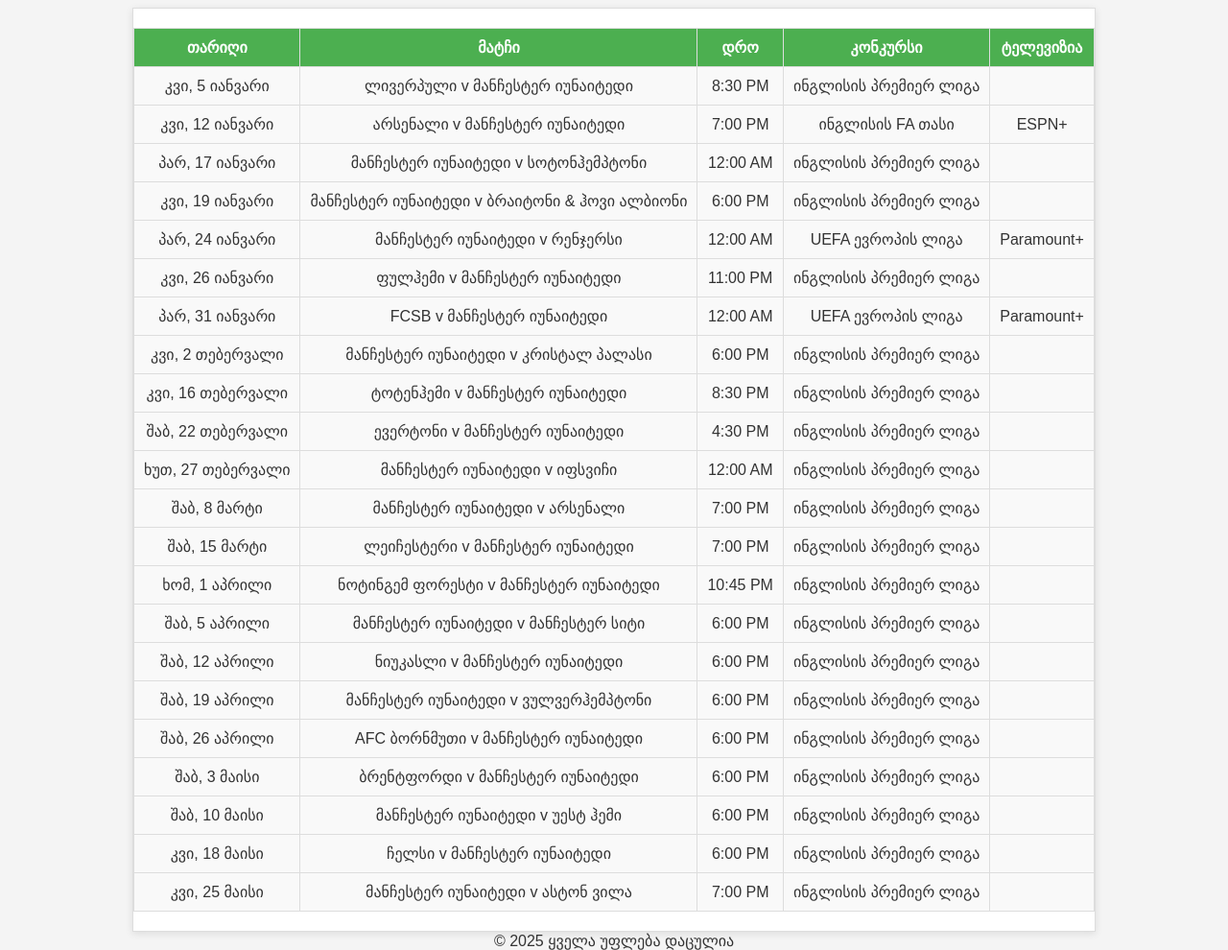
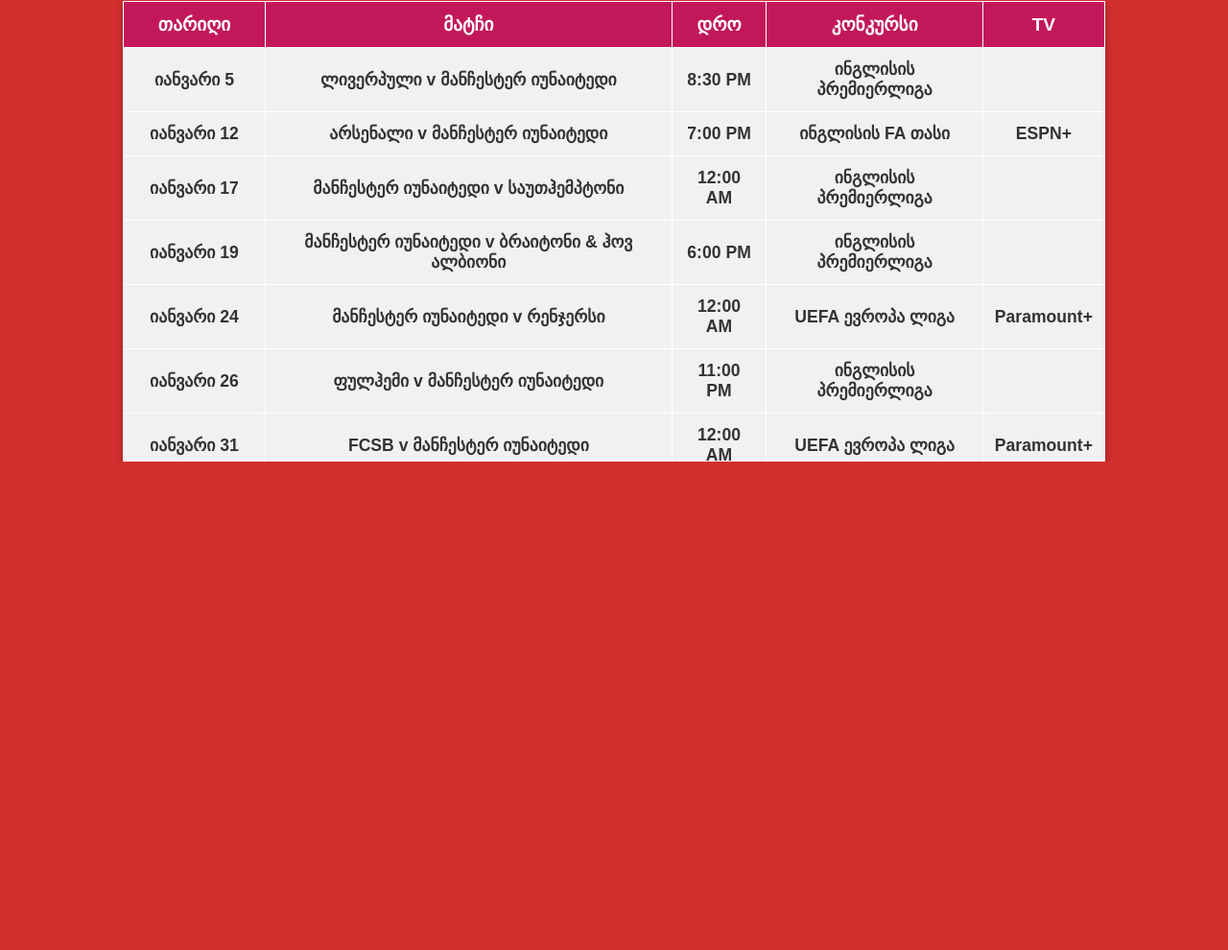
Before and after one commit to United-ka/United-Georgiaa, a plain HTML site: page თამაშები.html in a window 1280 px wide. Shown: the part 98-1088 px from the top of the page at 96% size. After the commit the page ends 800 px from the top, so only its background shows below. Drawn offline with Linux system fonts and the light colour scheme.

Commit message:
committed

```diff
--- a/თამაშები.html
+++ b/თამაშები.html
@@ -3,93 +3,82 @@
 <head>
     <meta charset="UTF-8">
     <meta name="viewport" content="width=device-width, initial-scale=1.0">
-    <title>მანჩესტერ იუნაიტედის განრიგი</title>
-    <link rel="stylesheet" href="style.css">
+    <title>მანჩესტერ იუნაიტედი 2025 მატჩები</title>
     <style>
-        /* Basic styles */
         body {
+            background-color: #d32f2f; /* Red background */
             font-family: Arial, sans-serif;
-            background-color: #f4f4f4;
+            color: white;
             margin: 0;
             padding: 0;
-            display: flex;
-            justify-content: center;
-            align-items: center;
-            flex-direction: column;
-            min-height: 100vh;
         }
+
         h1 {
-            font-size: 24px;
-            margin-bottom: 20px;
+            text-align: center;
+            margin-top: 20px;
+            font-size: 2em;
+            font-weight: bold;
+            text-shadow: 2px 2px 4px rgba(0, 0, 0, 0.6);
         }
-        /* Table container */
-        .table-container {
-            width: 100%;
-            max-width: 1200px; /* Allow the table to expand up to this width on larger screens */
-            overflow-x: auto; /* Enable horizontal scrolling */
-            border: 1px solid #ddd;
-            background-color: #fff;
-            box-shadow: 0 2px 8px rgba(0, 0, 0, 0.1);
-            touch-action: pan-x; /* Enable swipe gesture */
-            -ms-touch-action: pan-x; /* For Internet Explorer/Edge */
+
+        table {
+            width: 80%;
+            margin: 20px auto;
+            border-collapse: collapse;
+            box-shadow: 0 4px 8px rgba(0, 0, 0, 0.3);
         }
-        table {
-            width: 100%;
-            border-collapse: collapse;
-        }
+
         th, td {
             padding: 12px;
             text-align: center;
-            border: 1px solid #ddd;
+            border: 1px solid #fff;
         }
+
         th {
-            background-color: #4CAF50;
-            color: white;
+            background-color: #c2185b; /* Darker red for the header */
+            font-size: 1.2em;
         }
-        tr:nth-child(even) {
-            background-color: #f2f2f2;
+
+        td {
+            background-color: #f1f1f1;
+            color: #333;
+            font-size: 1.1em;
+            font-weight: bold;
         }
-        tr:hover {
-            background-color: #f1f1f1;
+
+        td:hover {
+            background-color: #e91e63;
+            color: #fff;
         }
-        /* Mobile responsiveness */
-        @media (max-width: 600px) {
+
+        .table-container {
+            max-height: 500px; /* Scrollable height */
+            overflow-y: auto;
+            border-radius: 8px;
+        }
+
+        /* Responsive for small screens */
+        @media (max-width: 768px) {
+            table {
+                width: 100%;
+            }
+
             h1 {
-                font-size: 18px; /* Smaller font size for the header */
+                font-size: 1.5em;
             }
-            table {
-                font-size: 12px; /* Smaller font size for better readability on mobile */
-            }
-            th, td {
-                padding: 8px; /* Adjust padding */
-            }
-            .table-container {
-                padding: 10px; /* Add some padding around the table */
+
+            td, th {
+                font-size: 1em;
+                padding: 8px;
             }
         }
-
-        /* Desktop (PC) responsiveness */
-        @media (min-width: 601px) {
-            h1 {
-                font-size: 24px; /* Larger font size for larger screens */
-            }
-            table {
-                font-size: 16px; /* Regular font size for larger screens */
-            }
-            th, td {
-                padding: 12px; /* Regular padding for larger screens */
-            }
-        }
-
     </style>
 </head>
 <body>
-    <li><a href="index.html">მთავარი</a></li>
-    <header>
-        <h1>მანჩესტერ იუნაიტედის განრიგი</h1>
-    </header>
-    <section>
-        <div class="table-container" id="swipable-table">
+
+    <h1>მანჩესტერ იუნაიტედი - 2025 წლის მატჩები</h1>
+
+    <div class="table-container">
         <table>
             <thead>
                 <tr>
@@ -97,203 +86,167 @@
                     <th>მატჩი</th>
                     <th>დრო</th>
                     <th>კონკურსი</th>
-                        <th>ტელევიზია</th>
+                    <th>TV</th>
                 </tr>
             </thead>
             <tbody>
-                    <!-- January 2025 -->
                 <tr>
-                        <td>კვი, 5 იანვარი</td>
+                    <td>იანვარი 5</td>
                     <td>ლივერპული v მანჩესტერ იუნაიტედი</td>
                     <td>8:30 PM</td>
-                        <td>ინგლისის პრემიერ ლიგა</td>
+                    <td>ინგლისის პრემიერლიგა</td>
                     <td></td>
                 </tr>
                 <tr>
-                        <td>კვი, 12 იანვარი</td>
+                    <td>იანვარი 12</td>
                     <td>არსენალი v მანჩესტერ იუნაიტედი</td>
                     <td>7:00 PM</td>
                     <td>ინგლისის FA თასი</td>
                     <td>ESPN+</td>
                 </tr>
                 <tr>
-                        <td>პარ, 17 იანვარი</td>
-                        <td>მანჩესტერ იუნაიტედი v სოტონჰემპტონი</td>
+                    <td>იანვარი 17</td>
+                    <td>მანჩესტერ იუნაიტედი v საუთჰემპტონი</td>
                     <td>12:00 AM</td>
-                        <td>ინგლისის პრემიერ ლიგა</td>
+                    <td>ინგლისის პრემიერლიგა</td>
                     <td></td>
                 </tr>
                 <tr>
-                        <td>კვი, 19 იანვარი</td>
-                        <td>მანჩესტერ იუნაიტედი v ბრაიტონი & ჰოვი ალბიონი</td>
+                    <td>იანვარი 19</td>
+                    <td>მანჩესტერ იუნაიტედი v ბრაიტონი & ჰოვ ალბიონი</td>
                     <td>6:00 PM</td>
-                        <td>ინგლისის პრემიერ ლიგა</td>
+                    <td>ინგლისის პრემიერლიგა</td>
                     <td></td>
                 </tr>
                 <tr>
-                        <td>პარ, 24 იანვარი</td>
+                    <td>იანვარი 24</td>
                     <td>მანჩესტერ იუნაიტედი v რენჯერსი</td>
                     <td>12:00 AM</td>
-                        <td>UEFA ევროპის ლიგა</td>
+                    <td>UEFA ევროპა ლიგა</td>
                     <td>Paramount+</td>
                 </tr>
                 <tr>
-                        <td>კვი, 26 იანვარი</td>
+                    <td>იანვარი 26</td>
                     <td>ფულჰემი v მანჩესტერ იუნაიტედი</td>
                     <td>11:00 PM</td>
-                        <td>ინგლისის პრემიერ ლიგა</td>
+                    <td>ინგლისის პრემიერლიგა</td>
                     <td></td>
                 </tr>
                 <tr>
-                        <td>პარ, 31 იანვარი</td>
+                    <td>იანვარი 31</td>
                     <td>FCSB v მანჩესტერ იუნაიტედი</td>
                     <td>12:00 AM</td>
-                        <td>UEFA ევროპის ლიგა</td>
+                    <td>UEFA ევროპა ლიგა</td>
                     <td>Paramount+</td>
                 </tr>
-
-                    <!-- February 2025 -->
                 <tr>
-                        <td>კვი, 2 თებერვალი</td>
+                    <td>თებერვალი 2</td>
                     <td>მანჩესტერ იუნაიტედი v კრისტალ პალასი</td>
                     <td>6:00 PM</td>
-                        <td>ინგლისის პრემიერ ლიგა</td>
+                    <td>ინგლისის პრემიერლიგა</td>
                     <td></td>
                 </tr>
                 <tr>
-                        <td>კვი, 16 თებერვალი</td>
-                        <td>ტოტენჰემი v მანჩესტერ იუნაიტედი</td>
+                    <td>თებერვალი 16</td>
+                    <td>ტოტენჰემ ჰოთსპური v მანჩესტერ იუნაიტედი</td>
                     <td>8:30 PM</td>
-                        <td>ინგლისის პრემიერ ლიგა</td>
+                    <td>ინგლისის პრემიერლიგა</td>
                     <td></td>
                 </tr>
                 <tr>
-                        <td>შაბ, 22 თებერვალი</td>
+                    <td>თებერვალი 22</td>
                     <td>ევერტონი v მანჩესტერ იუნაიტედი</td>
                     <td>4:30 PM</td>
-                        <td>ინგლისის პრემიერ ლიგა</td>
+                    <td>ინგლისის პრემიერლიგა</td>
                     <td></td>
                 </tr>
                 <tr>
-                        <td>ხუთ, 27 თებერვალი</td>
-                        <td>მანჩესტერ იუნაიტედი v იფსვიჩი</td>
+                    <td>თებერვალი 27</td>
+                    <td>მანჩესტერ იუნაიტედი v იპსვიჩი</td>
                     <td>12:00 AM</td>
-                        <td>ინგლისის პრემიერ ლიგა</td>
-                        <td></td>
-                    </tr>
-
-                    <!-- March 2025 -->
-                    <tr>
-                        <td>შაბ, 8 მარტი</td>
-                        <td>მანჩესტერ იუნაიტედი v არსენალი</td>
-                        <td>7:00 PM</td>
-                        <td>ინგლისის პრემიერ ლიგა</td>
+                    <td>ინგლისის პრემიერლიგა</td>
                     <td></td>
                 </tr>
                 <tr>
-                        <td>შაბ, 15 მარტი</td>
-                        <td>ლეიჩესტერი v მანჩესტერ იუნაიტედი</td>
+                    <td>მარტი 8</td>
+                    <td>მანჩესტერ იუნაიტედი v არსენალი</td>
                     <td>7:00 PM</td>
-                        <td>ინგლისის პრემიერ ლიგა</td>
-                        <td></td>
-                    </tr>
-
-                    <!-- April 2025 -->
-                    <tr>
-                        <td>ხომ, 1 აპრილი</td>
-                        <td>ნოტინგემ ფორესტი v მანჩესტერ იუნაიტედი</td>
-                        <td>10:45 PM</td>
-                        <td>ინგლისის პრემიერ ლიგა</td>
+                    <td>ინგლისის პრემიერლიგა</td>
                     <td></td>
                 </tr>
                 <tr>
-                        <td>შაბ, 5 აპრილი</td>
-                        <td>მანჩესტერ იუნაიტედი v მანჩესტერ სიტი</td>
-                        <td>6:00 PM</td>
-                        <td>ინგლისის პრემიერ ლიგა</td>
+                    <td>მარტი 15</td>
+                    <td>ლესტერი სითი v მანჩესტერ იუნაიტედი</td>
+                    <td>7:00 PM</td>
+                    <td>ინგლისის პრემიერლიგა</td>
                     <td></td>
                 </tr>
                 <tr>
-                        <td>შაბ, 12 აპრილი</td>
-                        <td>ნიუკასლი v მანჩესტერ იუნაიტედი</td>
-                        <td>6:00 PM</td>
-                        <td>ინგლისის პრემიერ ლიგა</td>
+                    <td>აპრილი 1</td>
+                    <td>ნოტინგჰემ ფორესტი v მანჩესტერ იუნაიტედი</td>
+                    <td>10:45 PM</td>
+                    <td>ინგლისის პრემიერლიგა</td>
                     <td></td>
                 </tr>
                 <tr>
-                        <td>შაბ, 19 აპრილი</td>
-                        <td>მანჩესტერ იუნაიტედი v ვულვერჰემპტონი</td>
+                    <td>აპრილი 5</td>
+                    <td>მანჩესტერ იუნაიტედი v მანჩესტერ სიტი</td>
                     <td>6:00 PM</td>
-                        <td>ინგლისის პრემიერ ლიგა</td>
+                    <td>ინგლისის პრემიერლიგა</td>
                     <td></td>
                 </tr>
                 <tr>
-                        <td>შაბ, 26 აპრილი</td>
-                        <td>AFC ბორნმუთი v მანჩესტერ იუნაიტედი</td>
+                    <td>აპრილი 12</td>
+                    <td>ნიუკასლი იუნაიტედი v მანჩესტერ იუნაიტედი</td>
                     <td>6:00 PM</td>
-                        <td>ინგლისის პრემიერ ლიგა</td>
-                        <td></td>
-                    </tr>
-
-                    <!-- May 2025 -->
-                    <tr>
-                        <td>შაბ, 3 მაისი</td>
-                        <td>ბრენტფორდი v მანჩესტერ იუნაიტედი</td>
-                        <td>6:00 PM</td>
-                        <td>ინგლისის პრემიერ ლიგა</td>
+                    <td>ინგლისის პრემიერლიგა</td>
                     <td></td>
                 </tr>
                 <tr>
-                        <td>შაბ, 10 მაისი</td>
-                        <td>მანჩესტერ იუნაიტედი v უესტ ჰემი</td>
+                    <td>აპრილი 19</td>
+                    <td>მანჩესტერ იუნაიტედი v ვულვერჰემპტონი</td>
                     <td>6:00 PM</td>
-                        <td>ინგლისის პრემიერ ლიგა</td>
+                    <td>ინგლისის პრემიერლიგა</td>
                     <td></td>
                 </tr>
                 <tr>
-                        <td>კვი, 18 მაისი</td>
-                        <td>ჩელსი v მანჩესტერ იუნაიტედი</td>
+                    <td>აპრილი 26</td>
+                    <td>AFC ბორნმუთი v მანჩესტერ იუნაიტედი</td>
                     <td>6:00 PM</td>
-                        <td>ინგლისის პრემიერ ლიგა</td>
+                    <td>ინგლისის პრემიერლიგა</td>
                     <td></td>
                 </tr>
                 <tr>
-                        <td>კვი, 25 მაისი</td>
+                    <td>მაისი 3</td>
+                    <td>ბრენტფორდი v მანჩესტერ იუნაიტედი</td>
+                    <td>6:00 PM</td>
+                    <td>ინგლისის პრემიერლიგა</td>
+                    <td></td>
+                </tr>
+                <tr>
+                    <td>მაისი 10</td>
+                    <td>მანჩესტერ იუნაიტედი v ვესტ ჰემ იუნაიტედი</td>
+                    <td>6:00 PM</td>
+                    <td>ინგლისის პრემიერლიგა</td>
+                    <td></td>
+                </tr>
+                <tr>
+                    <td>მაისი 18</td>
+                    <td>ჩელსი v მანჩესტერ იუნაიტედი</td>
+                    <td>6:00 PM</td>
+                    <td>ინგლისის პრემიერლიგა</td>
+                    <td></td>
+                </tr>
+                <tr>
+                    <td>მაისი 25</td>
                     <td>მანჩესტერ იუნაიტედი v ასტონ ვილა</td>
                     <td>7:00 PM</td>
-                        <td>ინგლისის პრემიერ ლიგა</td>
+                    <td>ინგლისის პრემიერლიგა</td>
                     <td></td>
                 </tr>
             </tbody>
         </table>
     </div>
-    </section>
-    <footer>© 2025 ყველა უფლება დაცულია</footer>
 
-    <script>
-        // Add swipe functionality for the mobile/tablet view
-        let startX;
-        let startScrollLeft;
-
-        const tableContainer = document.getElementById('swipable-table');
-
-        tableContainer.addEventListener('touchstart', (e) => {
-            startX = e.touches[0].pageX;
-            startScrollLeft = tableContainer.scrollLeft;
-        });
-
-        tableContainer.addEventListener('touchmove', (e) => {
-            if (startX === undefined) return;
-
-            let moveX = e.touches[0].pageX;
-            let scrollDifference = startX - moveX;
-            tableContainer.scrollLeft = startScrollLeft + scrollDifference;
-        });
-
-        tableContainer.addEventListener('touchend', () => {
-            startX = undefined;
-            startScrollLeft = undefined;
-        });
-    </script>
 </body>
 </html>
```
Lines whose indentation alone changed are shown as unchanged.
